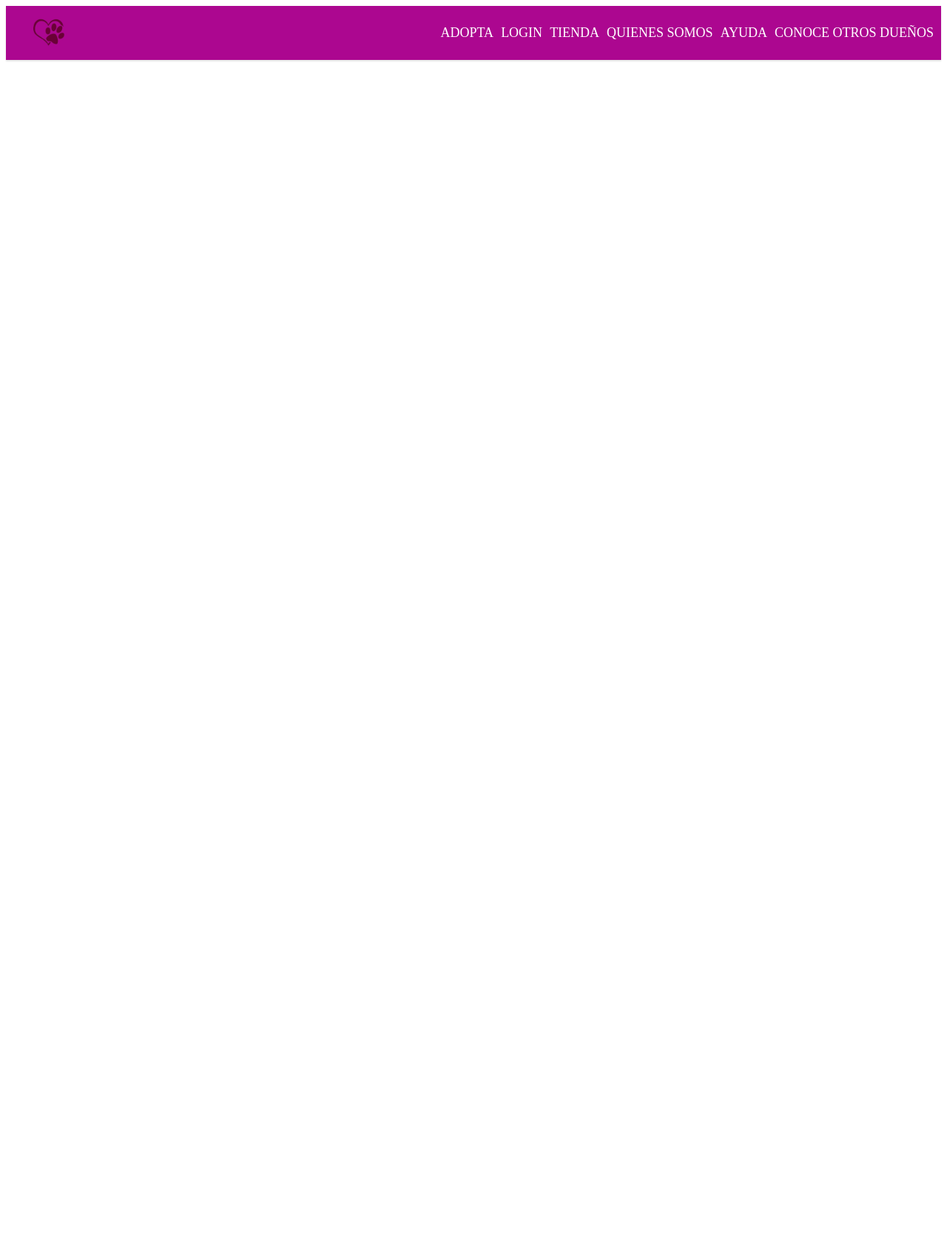
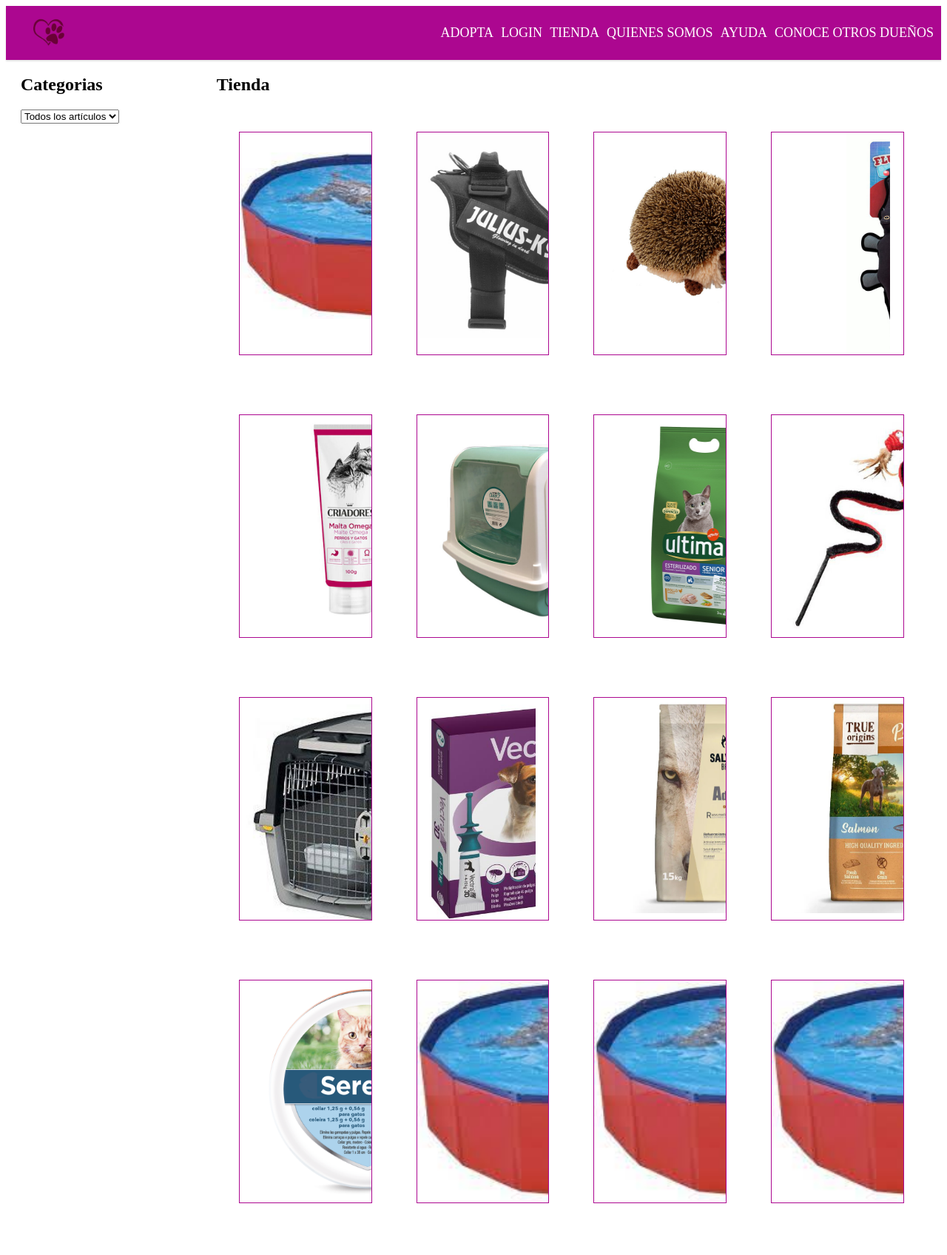
Before and after one commit to ignamart03/BeloveDogs_PHP, a PHP site: page /shop.php in a window 1280 px wide. Shown: the whole page at 74% size. Before the commit the page ends 83 px from the top, so only its background shows below. Run offline with PHP 8.4, Linux system fonts and the light colour scheme.

Commit message:
Shop added
Shop code added and images folder created.

```diff
--- a/shop.php
+++ b/shop.php
@@ -6,6 +6,7 @@
     <meta name="viewport" content="width=device-width, initial-scale=1.0">
     <title>Home</title>
     <link rel="stylesheet" href="styles/base.css">
+    <link rel="stylesheet" href="styles/shop.css">
 </head>
 
 <body>
@@ -36,6 +37,136 @@
             </li>
         </ul>
     </nav>
+
+    <div class="container">
+    <div class="sidebar">
+      <h2>Categorias</h2>
+      <select id="category-dropdown">
+        <option value="all">Todos los artículos</option>
+        <option value="perros">Para perros</option>
+        <option value="gatos">Para gatos</option>
+      </select>
+    </div>
+
+    <div class="content">
+      <h2>Tienda</h2>
+      <div class="image-container">
+
+        <div class="row">
+
+          <div class="parent">
+            <div class="child img_1">
+              <a id="img_txt" href="https://www.kiwoko.com/perros/accesorios-para-perros/juguetes-para-perros/summer-vibes-piscina-para-perros/SMV58901_M.html" target="_blank">Piscina para <br><br> perros</a>
+            </div>
+          </div>
+
+          <div class="parent">
+            <div class="child img_2">
+              <a id="img_txt" href="https://www.kiwoko.com/perros/accesorios-para-perros/julius-k9-idc-arnes-ergonomigo-negro-para-perros/JULJ16779_M.html" target="_blank">Arnes K9</a>
+            </div>
+          </div>
+
+          <div class="parent">
+            <div class="child img_3">
+              <a id="img_txt" href="https://www.kiwoko.com/peluches/fluffy-erizo-de-peluche-para-perros/FLF70448_M.html" target="_blank">Fluffy Erizo</a>
+            </div>
+          </div>
+
+          <div class="parent">
+            <div class="child img_4">
+              <a id="img_txt" href="https://www.kiwoko.com/peluches/fluffy-canvas-cocodrilo-de-peluche-para-perros/FLF16447_M.html" target="_blank">Fluffy Cocodrilo</a>
+            </div>
+          </div>
+
+        </div>
+
+        <div class="row">
+
+          <div class="parent">
+            <div class="child img_5">
+              <a id="img_txt" href="https://www.kiwoko.com/gatos/comida-para-gatos/maltas-y-hierbas/malta/criadores-malta-omega-3-y-6-para-gatos-y-perros/CRD32370_M.html" target="_blank">Malta Omega 3 y 6</a>
+            </div>
+          </div>
+
+          <div class="parent">
+            <div class="child img_6">
+              <a id="img_txt" href="https://www.kiwoko.com/gatos/higiene-para-gatos/areneros-y-bandejas/nova-clean-beta-toillete-arenero-para-gatos/NCL70697_M.html" target="_blank">Nova Clean Beta</a>
+            </div>
+          </div>
+
+          <div class="parent">
+            <div class="child img_7">
+              <a id="img_txt" href="https://www.elcorteingles.es/mascotas/A18063756-pienso-para-gatos-esterilizados-senior-ultima-senior-10-pollo/?parentCategoryId=999.20999297013" target="_blank">Ultima Esterilizados <br><br> (Pollo)</a>
+            </div>
+          </div>
+
+          <div class="parent">
+            <div class="child img_8">
+              <a id="img_txt" href="https://www.tiendanimal.es/kong-snake-teaser-peluche-para-gatos/KONJU03366_M.html" target="_blank">Kong Snake Teaser</a>
+            </div>
+          </div>
+
+        </div>
+
+        <div class="row">
+
+          <div class="parent">
+            <div class="child img_9">
+              <a id="img_txt" href="https://www.miscota.es/perros/trixie/gulliver-transport-n-4-52x51x72-cm-gris-cl-gris-16100" target="_blank">Transportín para <br><br> coche</a>
+            </div>
+          </div>
+
+          <div class="parent">
+            <div class="child img_10">
+              <a id="img_txt" href="https://www.miscota.es/perros/vectra/pr-171992" target="_blank">Antiparásitos <br><br> Vectra</a>
+            </div>
+          </div>
+
+          <div class="parent">
+            <div class="child img_11">
+              <a id="img_txt" href="https://www.tiendanimal.es/salvaje-base-adultos-pollo-pienso-para-perros/SAB0991_M.html" target="_blank">Salvaje (Pollo)</a>
+            </div>
+          </div>
+
+          <div class="parent">
+            <div class="child img_12">
+              <a id="img_txt" href="https://www.kiwoko.com/perros/comida-para-perros/pienso-seco-para-perros/pienso-natural/pienso-true-origins-pure-salmon-para-perros/TRU70969_M.html" target="_blank">True Origins <br><br> (Salmón)</a>
+            </div>
+          </div>
+
+        </div>
+
+        <div class="row">
+
+          <div class="parent">
+            <div class="child img_13">
+              <a id="img_txt" href="https://www.miscota.es/gatos/seresto/seresto-collar-32599" target="_blank">Seresto <br><br> antiparásitos</a>
+            </div>
+          </div>
+
+          <div class="parent">
+            <div class="child img_14">
+              <a id="img_txt" href="" target="_blank"></a>
+            </div>
+          </div>
+
+          <div class="parent">
+            <div class="child img_15">
+              <a id="img_txt" href="" target="_blank"></a>
+            </div>
+          </div>
+
+          <div class="parent">
+            <div class="child img_16">
+              <a id="img_txt" href="" target="_blank"></a>
+            </div>
+          </div>
+
+        </div>
+
+      </div>
+    </div>
+  </div>
 </body>
 
 </html>
--- /dev/null
+++ b/styles/shop.css
@@ -0,0 +1,170 @@
+.container {
+    display: flex;
+    justify-content: space-between;
+    margin: 20px;
+  }
+
+  .sidebar {
+    width: 20%;
+  }
+
+  .content {
+    flex-grow: 1;
+    /* width: 50%; */
+    margin-left: 20px;
+  }
+
+  h2 {
+    margin-top: 0;
+  }
+
+  .image-container {
+    display: flex;
+    /* flex-wrap: wrap; */
+    flex-direction: column;
+  }
+
+  .row {
+    width: 100%;
+    display: flex;
+    justify-content: space-between;
+    margin-bottom: 20px;
+  }
+
+  .parent {
+    width: 45%;
+    margin: 30px;
+    height: 300px;
+    border: 1px solid #ac0790;
+    overflow: hidden;
+    position: relative;
+    display: inline-block;
+    cursor: pointer;
+}
+
+.child {
+    height: 100%;
+    width: 100%;
+    background-size: cover;
+    background-repeat: no-repeat;
+    -webkit-transition: all .5s;
+    -moz-transition: all .5s;
+    -o-transition: all .5s;
+    transition: all .5s;
+}
+
+.img_1 {
+    background-image: url(../images/1.jpg);
+    margin-top: 15%;
+    height: 75%;
+    width: 100%;
+}
+
+.img_2 {
+    background-image: url(../images/2.jpg);
+    margin-top: -5%;
+}
+
+.img_3 {
+    background-image: url(../images/3.jpg);
+    margin-top: -12%;
+}
+
+.img_4 {
+    background-image: url(../images/4.jpg);
+    width: 80%;
+    margin-left: 10%;
+}
+
+.img_5 {
+    background-image: url(../images/5.jpg);
+    margin-top: -5%;
+}
+
+.img_6 {
+    background-image: url(../images/6.jpg);
+    margin-top: -10%;
+    height: 110%;
+}
+
+.img_7 {
+    background-image: url(../images/7.jpg);
+}
+
+.img_8 {
+    background-image: url(../images/8.jpg);
+}
+
+.img_9 {
+    background-image: url(../images/9.jpg);
+    margin-top: -5%;
+    height: 110%;
+}
+
+.img_10 {
+    background-image: url(../images/10.jpg);
+    margin-left: 10%;
+    height: 100%;
+    width: 80%;
+}
+
+.img_11 {
+    background-image: url(../images/11.jpg);
+    margin-top: -5%;
+}
+
+.img_12 {
+    background-image: url(../images/12.jpg);
+    margin-top: -5%;
+}
+
+.img_13 {
+    background-image: url(../images/13.jpg);
+    margin-left: 10%;
+}
+
+.img_14 {
+    background-image: url(../images/1.jpg);
+}
+
+.img_15 {
+    background-image: url(../images/1.jpg);
+}
+
+.img_16 {
+    background-image: url(../images/1.jpg);
+}
+
+#img_txt {
+    display: none;
+    font-size: 35px;
+    color: #ac0790;
+    font-family: sans-serif;
+    text-align: center;
+    margin: auto;
+    position: absolute;
+    top: 0;
+    left: 0;
+    bottom: 0;
+    right: 0;
+    height: 50px;
+    cursor: pointer;
+}
+
+.parent:hover .child {
+    -ms-transform: scale(1.2);
+    -moz-transform: scale(1.2);
+    -webkit-transform: scale(1.2);
+    -o-transform: scale(1.2);
+    transform: scale(1.2);
+}
+
+.parent:hover .child:before,
+.parent:focus .child:before {
+    display: block;
+}
+
+.parent:hover #img_txt,
+.parent:focus #img_txt {
+    display: block;
+}
```
Also changed, not shown: images/1.jpg (added), images/10.jpg (added), images/11.jpg (added), images/12.jpg (added), images/13.jpg (added), images/2.jpg (added), images/3.jpg (added), images/4.jpg (added), images/5.jpg (added), images/6.jpg (added), images/7.jpg (added), images/8.jpg (added), images/9.jpg (added).
